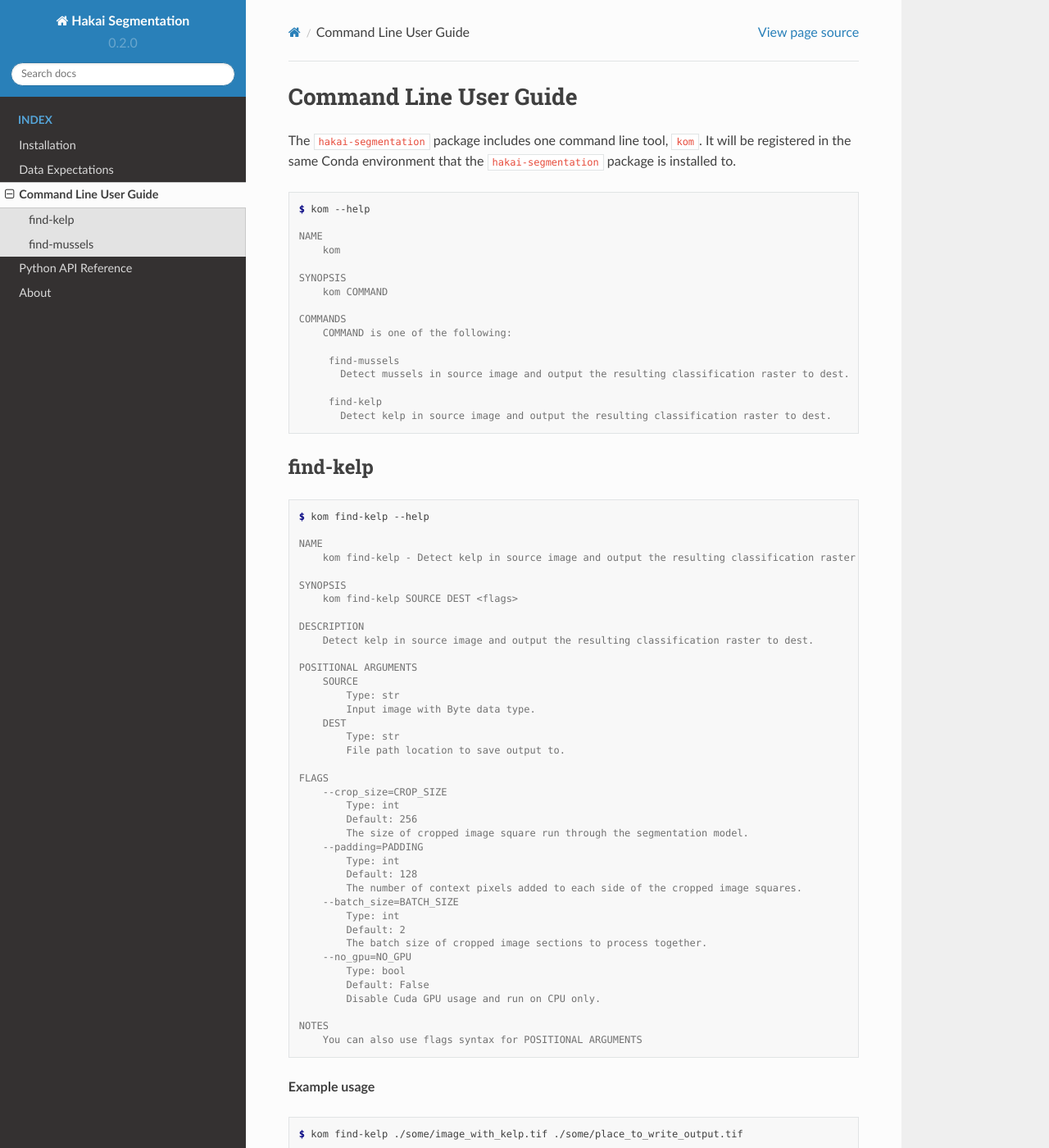
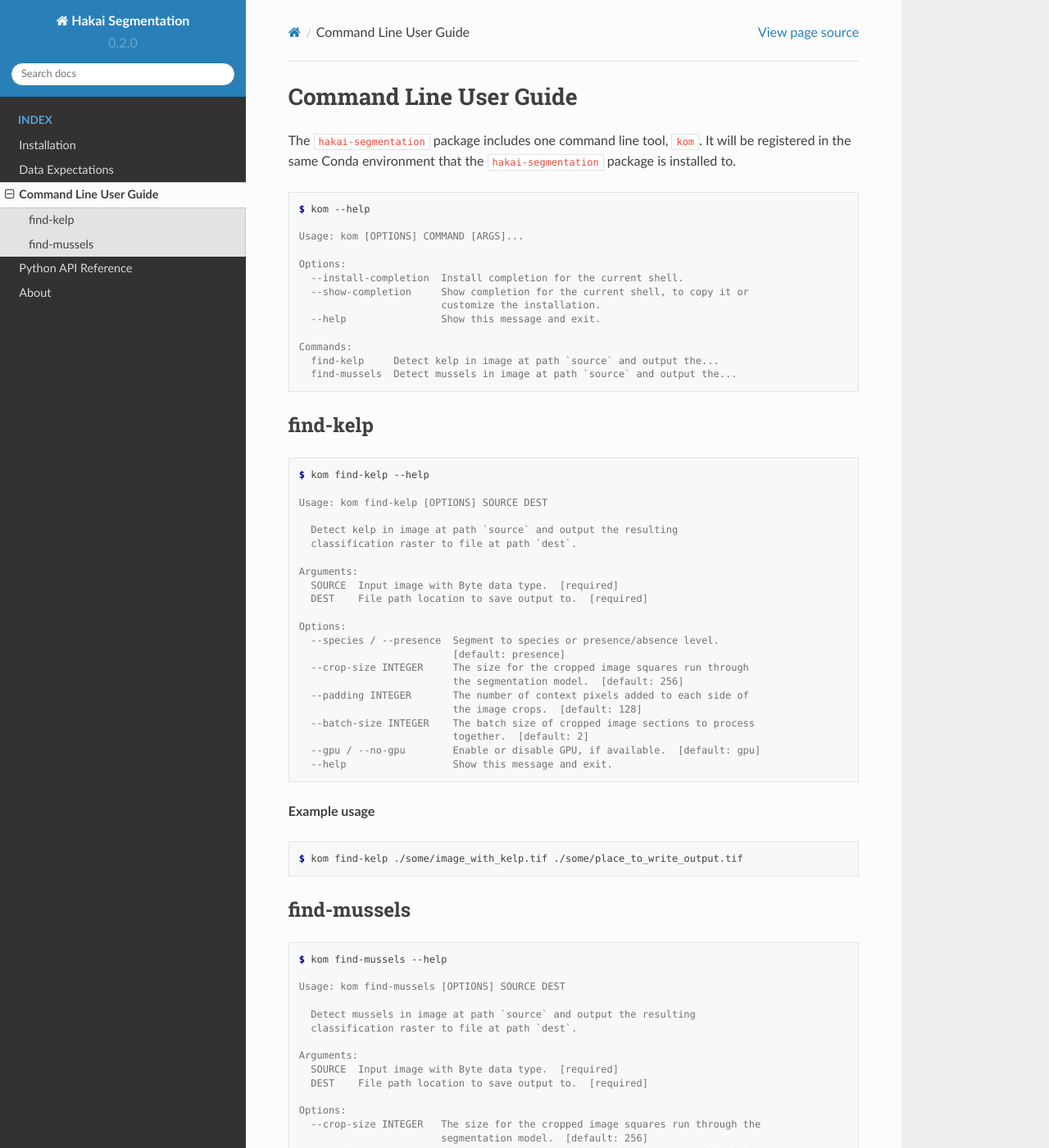
Before and after one commit to HakaiInstitute/kelp-o-matic, a Sphinx documentation site: the page built from docs/cli.rst, in a window 1280 px wide and 1400 px high. Shown: the whole window at 82% size. Built offline with Sphinx 7.4.7 and the Read the Docs theme 2.0.0, drawn with Linux system fonts in a browser that asks for light colours; some of the changed text lies outside the part shown.

Commit message:
Update CLI docs

```diff
--- a/docs/cli.rst
+++ b/docs/cli.rst
@@ -8,20 +8,17 @@ that the ``hakai-segmentation`` package is installed to.
 
     $ kom --help
 
-    NAME
-        kom
+    Usage: kom [OPTIONS] COMMAND [ARGS]...
 
-    SYNOPSIS
-        kom COMMAND
+    Options:
+      --install-completion  Install completion for the current shell.
+      --show-completion     Show completion for the current shell, to copy it or
+                            customize the installation.
+      --help                Show this message and exit.
 
-    COMMANDS
-        COMMAND is one of the following:
-
-         find-mussels
-           Detect mussels in source image and output the resulting classification raster to dest.
-
-         find-kelp
-           Detect kelp in source image and output the resulting classification raster to dest.
+    Commands:
+      find-kelp     Detect kelp in image at path `source` and output the...
+      find-mussels  Detect mussels in image at path `source` and output the...
 
 find-kelp
 ---------
@@ -30,43 +27,26 @@ find-kelp
 
     $ kom find-kelp --help
 
-    NAME
-        kom find-kelp - Detect kelp in source image and output the resulting classification raster to dest.
+    Usage: kom find-kelp [OPTIONS] SOURCE DEST
 
-    SYNOPSIS
-        kom find-kelp SOURCE DEST <flags>
+      Detect kelp in image at path `source` and output the resulting
+      classification raster to file at path `dest`.
 
-    DESCRIPTION
-        Detect kelp in source image and output the resulting classification raster to dest.
+    Arguments:
+      SOURCE  Input image with Byte data type.  [required]
+      DEST    File path location to save output to.  [required]
 
-    POSITIONAL ARGUMENTS
-        SOURCE
-            Type: str
-            Input image with Byte data type.
-        DEST
-            Type: str
-            File path location to save output to.
-
-    FLAGS
-        --crop_size=CROP_SIZE
-            Type: int
-            Default: 256
-            The size of cropped image square run through the segmentation model.
-        --padding=PADDING
-            Type: int
-            Default: 128
-            The number of context pixels added to each side of the cropped image squares.
-        --batch_size=BATCH_SIZE
-            Type: int
-            Default: 2
-            The batch size of cropped image sections to process together.
-        --no_gpu=NO_GPU
-            Type: bool
-            Default: False
-            Disable Cuda GPU usage and run on CPU only.
-
-    NOTES
-        You can also use flags syntax for POSITIONAL ARGUMENTS
+    Options:
+      --species / --presence  Segment to species or presence/absence level.
+                              [default: presence]
+      --crop-size INTEGER     The size for the cropped image squares run through
+                              the segmentation model.  [default: 256]
+      --padding INTEGER       The number of context pixels added to each side of
+                              the image crops.  [default: 128]
+      --batch-size INTEGER    The batch size of cropped image sections to process
+                              together.  [default: 2]
+      --gpu / --no-gpu        Enable or disable GPU, if available.  [default: gpu]
+      --help                  Show this message and exit.
 
 **Example usage**
 
@@ -82,44 +62,24 @@ find-mussels
 
     $ kom find-mussels --help
 
-    NAME
-        kom find-mussels - Detect mussels in source image and output the resulting classification raster to dest.
+    Usage: kom find-mussels [OPTIONS] SOURCE DEST
 
-    SYNOPSIS
-        kom find-kelp SOURCE DEST <flags>
+      Detect mussels in image at path `source` and output the resulting
+      classification raster to file at path `dest`.
 
-    DESCRIPTION
-        Detect kelp in source image and output the resulting classification raster to dest.
+    Arguments:
+      SOURCE  Input image with Byte data type.  [required]
+      DEST    File path location to save output to.  [required]
 
-    POSITIONAL ARGUMENTS
-        SOURCE
-            Type: str
-            Input image with Byte data type.
-        DEST
-            Type: str
-            File path location to save output to.
-
-    FLAGS
-        --crop_size=CROP_SIZE
-            Type: int
-            Default: 256
-            The size of cropped image square run through the segmentation model.
-        --padding=PADDING
-            Type: int
-            Default: 128
-            The number of context pixels added to each side of the cropped image squares.
-        --batch_size=BATCH_SIZE
-            Type: int
-            Default: 2
-            The batch size of cropped image sections to process together.
-        --no_gpu=NO_GPU
-            Type: bool
-            Default: False
-            Disable Cuda GPU usage and run on CPU only.
-
-    NOTES
-        You can also use flags syntax for POSITIONAL ARGUMENTS
-
+    Options:
+      --crop-size INTEGER   The size for the cropped image squares run through the
+                            segmentation model.  [default: 256]
+      --padding INTEGER     The number of context pixels added to each side of the
+                            image crops.  [default: 128]
+      --batch-size INTEGER  The batch size of cropped image sections to process
+                            together.  [default: 2]
+      --gpu / --no-gpu      Enable or disable GPU, if available.  [default: gpu]
+      --help                Show this message and exit.
 
 **Example usage**
 
```
